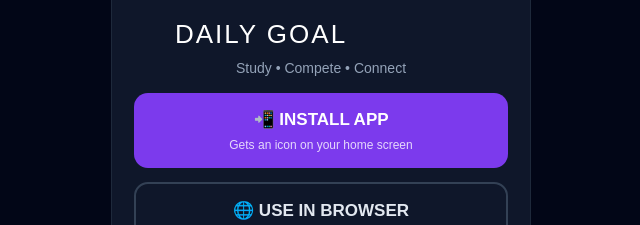
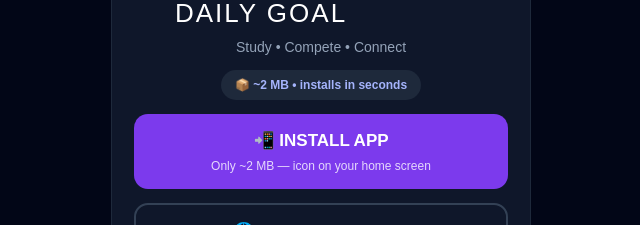
Before and after one commit to prashant14391443-ship-it/daily-goal, a Next.js app: page /install in a window 1280 px wide. Shown: the part 134-359 px from the top of the page, without its empty margins (319-959 px from the left). Built offline with nearby package versions, Linux system fonts and the light colour scheme; no server answers.

Commit message:
installing spinner + size badge

```diff
--- a/app/install/page.tsx
+++ b/app/install/page.tsx
@@ -1,6 +1,6 @@
 "use client";
 
-import { useEffect, useState } from "react";
+import { useEffect, useRef, useState } from "react";
 import type { CSSProperties } from "react";
 
 const APP_URL = "https://daily-goal-beige.vercel.app";
@@ -11,11 +11,15 @@ type InstallPromptEvent = Event & {
   userChoice: Promise<{ outcome: "accepted" | "dismissed" }>;
 };
 
+type Phase = "idle" | "confirm" | "installing" | "installed";
+
 export default function InstallPage() {
   const [installEvent, setInstallEvent] = useState<InstallPromptEvent | null>(null);
-  const [installed, setInstalled] = useState(false);
-  const [showHelp, setShowHelp] = useState(false);
+  const [phase, setPhase] = useState<Phase>("idle");
   const [alreadyInstalled, setAlreadyInstalled] = useState(false);
+  const [sizeLabel, setSizeLabel] = useState("~3 MB");
+  const [note, setNote] = useState("");
+  const safetyTimer = useRef<number | null>(null);
 
   useEffect(() => {
     if ("serviceWorker" in navigator) {
@@ -27,8 +31,10 @@ export default function InstallPage() {
       setInstallEvent(e as InstallPromptEvent);
     };
 
+    // THIS is the real "installation finished" signal from Chrome
     const onInstalled = () => {
-      setInstalled(true);
+      if (safetyTimer.current) window.clearTimeout(safetyTimer.current);
+      setPhase("installed");
       setInstallEvent(null);
     };
 
@@ -36,65 +42,110 @@ export default function InstallPage() {
     window.addEventListener("appinstalled", onInstalled);
     setAlreadyInstalled(window.matchMedia("(display-mode: standalone)").matches);
 
+    // measure real downloaded size of this app (transfer bytes)
+    const t = window.setTimeout(() => {
+      try {
+        const nav = performance.getEntriesByType("navigation") as PerformanceNavigationTiming[];
+        const res = performance.getEntriesByType("resource") as PerformanceResourceTiming[];
+        let bytes = 0;
+        nav.forEach((e) => (bytes += e.transferSize || 0));
+        res.forEach((e) => (bytes += e.transferSize || 0));
+        const mb = bytes / (1024 * 1024);
+        if (mb > 0.05) {
+          setSizeLabel(mb < 1 ? "~" + mb.toFixed(1) + " MB" : "~" + Math.round(mb) + " MB");
+        }
+      } catch {
+        /* keep default label */
+      }
+    }, 1500);
+
     return () => {
       window.removeEventListener("beforeinstallprompt", onPrompt);
       window.removeEventListener("appinstalled", onInstalled);
+      window.clearTimeout(t);
+      if (safetyTimer.current) window.clearTimeout(safetyTimer.current);
     };
   }, []);
 
   const handleInstall = async () => {
-    if (installEvent) {
-      await installEvent.prompt();
-      const choice = await installEvent.userChoice;
-      if (choice.outcome === "accepted") setInstalled(true);
-      setInstallEvent(null);
+    if (!installEvent) {
+      // popup not available (iPhone / in-app browser) → one small line only
+      const isIOS = /iphone|ipad|ipod/i.test(navigator.userAgent);
+      setNote(
+        isIOS
+          ? "iPhone: tap Share → Add to Home Screen"
+          : "Use browser ⋮ menu → Install and create shortcut"
+      );
+      return;
+    }
+
+    setNote("");
+    setPhase("confirm");
+    installEvent.prompt();
+    const choice = await installEvent.userChoice;
+
+    if (choice.outcome === "accepted") {
+      setPhase("installing"); // spinner stays until appinstalled fires
+      safetyTimer.current = window.setTimeout(() => setPhase("installed"), 20000);
     } else {
-      setShowHelp(true);
+      setPhase("idle"); // user cancelled the popup
     }
+    setInstallEvent(null);
   };
 
   return (
     <main style={styles.page}>
+      <style>{"@keyframes dgspin{to{transform:rotate(360deg)}}"}</style>
+
       <div style={styles.card}>
         <div style={styles.logo}>🎯</div>
         <h1 style={styles.h1}>DAILY GOAL</h1>
         <p style={styles.sub}>Study • Compete • Connect</p>
 
-        {installed ? (
-          <div style={styles.success}>
-            ✅ Installed! Open <b>Daily Goal</b> from your home screen.
+        <div style={styles.sizeBadge}>📦 {sizeLabel} • installs in seconds</div>
+
+        {alreadyInstalled ? (
+          <>
+            <p style={styles.sub2}>Already installed on this phone.</p>
+            <a href="/" style={{ ...styles.btn, ...styles.btnBrowser }}>
+              🎯 OPEN APP
+            </a>
+          </>
+        ) : phase === "installed" ? (
+          <>
+            <div style={styles.success}>
+              ✅ Installed! Open <b>Daily Goal</b> from your home screen.
+            </div>
+            <a href="/" style={{ ...styles.btn, ...styles.btnBrowser }}>
+              🎯 OPEN APP
+            </a>
+          </>
+        ) : phase === "confirm" || phase === "installing" ? (
+          <div style={styles.spinWrap}>
+            <div style={styles.spinner} />
+            <p style={styles.spinText}>
+              {phase === "confirm" ? "Tap “Install” in the popup…" : "Installing Daily Goal…"}
+            </p>
+            <p style={styles.spinSub}>
+              {phase === "confirm"
+                ? "Chrome is asking for your confirmation"
+                : "Usually takes 5–10 seconds • only " + sizeLabel}
+            </p>
           </div>
-        ) : alreadyInstalled ? (
-          <a href="/" style={{ ...styles.btn, ...styles.btnBrowser }}>
-            🎯 OPEN APP
-          </a>
         ) : (
           <>
             <button onClick={handleInstall} style={{ ...styles.btn, ...styles.btnInstall }}>
               📲 INSTALL APP
-              <span style={styles.btnSmall}>Gets an icon on your home screen</span>
+              <span style={styles.btnSmall}>Only {sizeLabel} — icon on your home screen</span>
             </button>
 
             <a href="/" style={{ ...styles.btn, ...styles.btnBrowser }}>
               🌐 USE IN BROWSER
               <span style={styles.btnSmall}>Continue in Chrome / any browser</span>
             </a>
+
+            {note && <p style={styles.note}>{note}</p>}
           </>
-        )}
-
-        {showHelp && (
-          <div style={styles.help}>
-            <b>Install manually (10 seconds):</b>
-            <ul style={styles.helpList}>
-              <li>
-                <b>Android Chrome:</b> tap ⋮ menu → “Install and create shortcut” → Install
-              </li>
-              <li>
-                <b>iPhone:</b> Share button → “Add to Home Screen”
-              </li>
-              <li>Or just continue in the browser — it works fully.</li>
-            </ul>
-          </div>
         )}
 
         <div style={styles.divider} />
@@ -139,6 +190,17 @@ const styles: Record<string, CSSProperties> = {
   logo: { fontSize: 44 },
   h1: { margin: "8px 0 4px", fontSize: 26, letterSpacing: 2 },
   sub: { margin: 0, color: "#94a3b8", fontSize: 14 },
+  sub2: { margin: "14px 0 0", color: "#94a3b8", fontSize: 14 },
+  sizeBadge: {
+    display: "inline-block",
+    marginTop: 12,
+    padding: "6px 14px",
+    borderRadius: 999,
+    background: "#1e293b",
+    color: "#a5b4fc",
+    fontSize: 12,
+    fontWeight: 700,
+  },
   btn: {
     display: "block",
     width: "100%",
@@ -155,6 +217,7 @@ const styles: Record<string, CSSProperties> = {
   btnInstall: { background: "#7c3aed" },
   btnBrowser: { background: "transparent", border: "2px solid #334155", color: "#e2e8f0" },
   btnSmall: { display: "block", fontSize: 12, fontWeight: 400, marginTop: 4, opacity: 0.8 },
+  note: { color: "#fbbf24", fontSize: 13, marginTop: 12 },
   success: {
     marginTop: 18,
     padding: 14,
@@ -163,16 +226,18 @@ const styles: Record<string, CSSProperties> = {
     color: "#86efac",
     fontSize: 15,
   },
-  help: {
-    marginTop: 16,
-    padding: 14,
-    borderRadius: 12,
-    background: "#1e293b",
-    textAlign: "left",
-    fontSize: 14,
-    lineHeight: 1.6,
+  spinWrap: { marginTop: 22 },
+  spinner: {
+    width: 56,
+    height: 56,
+    margin: "0 auto",
+    borderRadius: "50%",
+    border: "5px solid #1e293b",
+    borderTop: "5px solid #7c3aed",
+    animation: "dgspin 0.9s linear infinite",
   },
-  helpList: { margin: "8px 0 0", paddingLeft: 18 },
+  spinText: { margin: "14px 0 0", fontSize: 16, fontWeight: 800 },
+  spinSub: { margin: "6px 0 0", color: "#94a3b8", fontSize: 13 },
   divider: { height: 1, background: "#1e293b", margin: "24px 0 16px" },
   qrTitle: { margin: 0, color: "#94a3b8", fontSize: 13 },
   qrBox: { display: "inline-block", background: "#fff", padding: 12, borderRadius: 14, marginTop: 10 },
```
